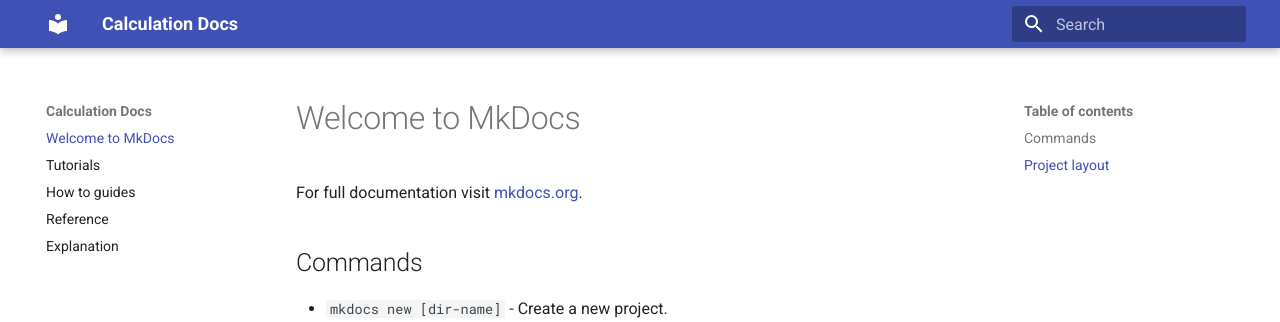
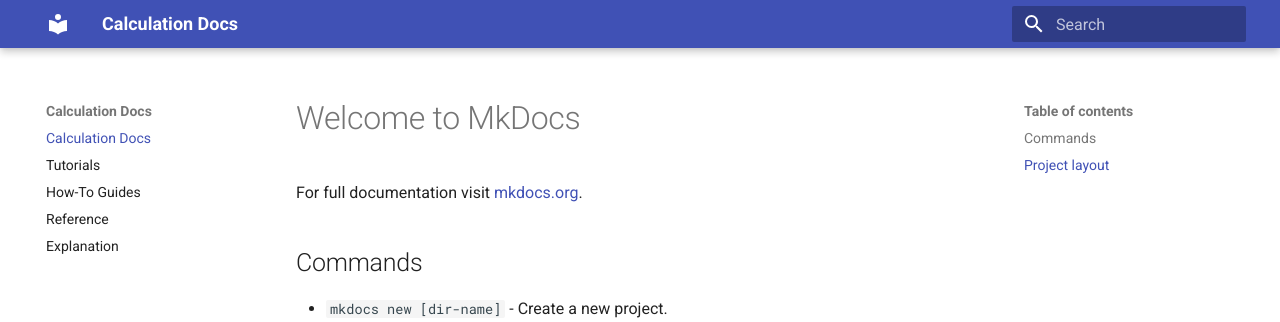
Before and after one commit to tomasurdiales/DataScienceCookBook, an MkDocs documentation site: the page built from docs/index.md, in a window 1280 px wide. Shown: the top 322 px of the page. Built offline with MkDocs 1.6.1 and Material for MkDocs 9.7.7, drawn with Linux system fonts in a browser that asks for light colours.

Commit message:
Update MkDocs navigation structure for improved clarity

```diff
--- a/mkdocs.yml
+++ b/mkdocs.yml
@@ -4,8 +4,8 @@
   name: "material"
 
 nav:
-  - index.md
+  - Calculation Docs: index.md
   - tutorials.md
-  - how-to-guides.md
+  - How-To Guides: how-to-guides.md
   - reference.md
   - explanation.md
```
